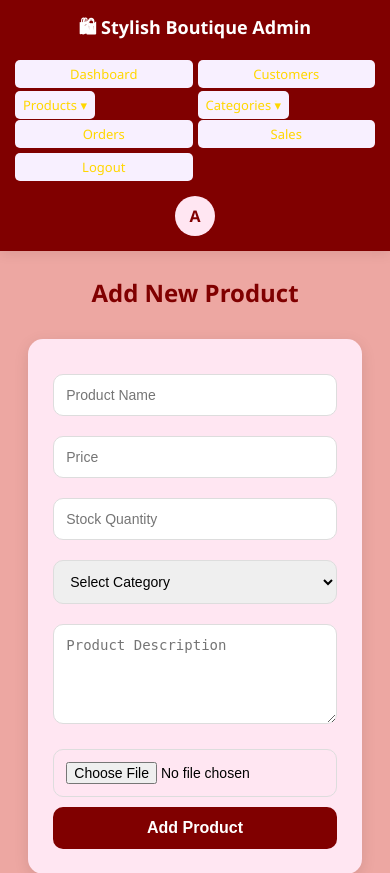
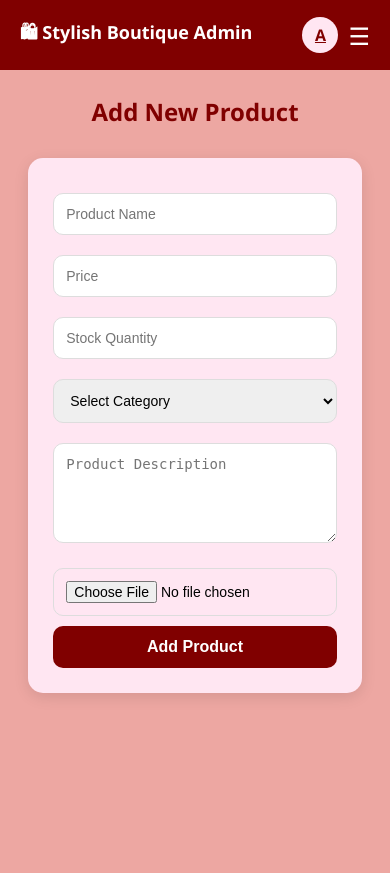
Before and after one commit to saniaamalik/boutique_store, a PHP site: page /admin/add_product.php in a window 390 px wide. Shown: the top 873 px of the page. After the commit the page ends 697 px from the top, so only its background shows below. Run offline with PHP 8.4, Linux system fonts and the light colour scheme; a user stored in the database is signed in; data comes from the database, SQL or seed files in the repository.

Commit message:
change code

```diff
--- a/admin/navbar.php
+++ b/admin/navbar.php
@@ -3,49 +3,45 @@ if (!isset($_SESSION)) {
     session_start();
 }
 
-/* 🔐 SAFETY CHECK */
 $email = $_SESSION['email'] ?? 'A';
 $firstLetter = strtoupper(substr($email, 0, 1));
 ?>
 
 <style>
-/* ===== NAVBAR BASE ===== */
+/* ===== NAVBAR ===== */
 .navbar {
-    min-height: 80px; /* Fixed height ki jagah min-height use ki hai */
+    height: 70px;
     background: #800000;
     display: flex;
+    align-items: center;
     justify-content: space-between;
-    align-items: center;
-    padding: 10px 30px;
-    box-shadow: 0 3px 12px rgba(0,0,0,0.08);
-    flex-wrap: wrap; /* Taake mobile par items niche aa saken */
+    padding: 0 20px;
+    position: relative;
 }
 
+/* LOGO */
 .logo {
-    font-size: 20px;
+    color: white;
+    font-size: 18px;
     font-weight: bold;
-    color: white;
 }
 
+/* CENTER MENU (ABSOLUTE CENTER FIX) */
 .menu {
+    position: absolute;
+    left: 50%;
+    transform: translateX(-50%);
     display: flex;
-    gap: 15px;
+    gap: 20px;
     align-items: center;
-    color: #ffd700;
 }
 
+/* LINKS */
 .menu a {
     text-decoration: none;
     color: #ffd700;
-    border-bottom-color: #ffd700;
-    font-weight: 500;
-    padding: 8px 10px;
     font-size: 14px;
-    transition: 0.3s;
-}
-
-.menu a:hover {
-    color: #ffd700;
+    padding: 6px 8px;
 }
 
 /* DROPDOWN */
@@ -56,14 +52,11 @@ $firstLetter = strtoupper(substr($email, 0, 1));
 .dropdown {
     position: absolute;
     top: 100%;
-    left: 0;
+    right: 0;
     background: #800000;
-    color: #ffd700;
-    box-shadow: 0 5px 15px rgba(0,0,0,0.15);
-    border-radius: 8px;
     min-width: 160px;
     display: none;
-    z-index: 999;
+    border-radius: 6px;
 }
 
 .menu-item:hover .dropdown {
@@ -73,19 +66,24 @@ $firstLetter = strtoupper(substr($email, 0, 1));
 .dropdown a {
     display: block;
     padding: 10px;
-    border-bottom: 1px solid rgba(255,255,255,0.2);
     color: white;
-    text-decoration: none;
 }
 
 .dropdown a:hover {
     background: rgba(255,255,255,0.1);
 }
 
+/* RIGHT */
+.right-section {
+    display: flex;
+    align-items: center;
+    gap: 10px;
+}
+
 /* PROFILE */
 .profile {
-    width: 40px;
-    height: 40px;
+    width: 36px;
+    height: 36px;
     border-radius: 50%;
     background: #ffe6f2;
     color: #800000;
@@ -93,81 +91,73 @@ $firstLetter = strtoupper(substr($email, 0, 1));
     justify-content: center;
     align-items: center;
     font-weight: bold;
-    text-decoration: none;
-    transition: 0.3s;
 }
 
-.profile:hover {
-    background: #ffccdd;
-    transform: scale(1.1);
+/* HAMBURGER */
+.menu-toggle {
+    display: none;
+    font-size: 24px;
+    color: white;
+    cursor: pointer;
 }
 
-/* ===================================================
-   ⭐ MEDIA QUERIES (RESPONSIVE FIX)
-   =================================================== */
+/* ================= MOBILE ================= */
+@media (max-width: 768px) {
 
-/* Jab screen 992px se choti ho (Tablets/Large Phones) */
-@media (max-width: 992px) {
-    .navbar {
-        flex-direction: column; /* Logo, Menu aur Profile vertical ho jayenge */
-        padding: 15px;
+    .menu-toggle {
+        display: block;
     }
 
-    .logo {
-        margin-bottom: 15px;
+    /* HIDE CENTER MENU */
+    .menu {
+        position: absolute;
+        top: 70px;
+        left: 50%;
+        transform: translateX(-50%);
+        width: 90%;
+        background: #800000;
+        flex-direction: column;
+        display: none;
+        border-radius: 10px;
+        padding: 10px 0;
+        text-align: center;
     }
 
-    .menu {
-        justify-content: center;
-        flex-wrap: wrap; /* Links multiple lines mein aa saken ge */
-        margin-bottom: 15px;
+    .menu.active {
+        display: flex;
+    }
+
+    .menu a {
+        width: 100%;
+        padding: 12px;
+    }
+
+    /* MOBILE DROPDOWN */
+    .dropdown {
+        position: static;
+        display: none;
         width: 100%;
     }
 
-    .menu a {
-        font-size: 13px;
-        padding: 5px 8px;
-    }
-
-    /* Mobile par dropdown position theek karne ke liye */
-    .dropdown {
-        position: static;
-        box-shadow: none;
-        border: 1px solid #ffe6f2;
-        width: 100%;
-    }
-}
-
-/* Jab screen 480px se choti ho (Small Mobile) */
-@media (max-width: 480px) {
-    .menu {
-        display: grid;
-        grid-template-columns: 1fr 1fr; /* 2 columns ka grid ban jayega */
-        gap: 5px;
-    }
-
-    .menu a {
-        text-align: center;
-        background: #f8f0ff;
-        border-radius: 5px;
-    }
-
-    .logo {
-        font-size: 18px;
+    .menu-item.active .dropdown {
+        display: block;
     }
 }
 </style>
 
 <div class="navbar">
 
+    <!-- LEFT -->
     <div class="logo">🛍 Stylish Boutique Admin</div>
 
-    <div class="menu">
+    <!-- CENTER MENU -->
+    <div class="menu" id="menu">
+
         <a href="admin_dashboard.php">Dashboard</a>
         <a href="manage_users.php">Customers</a>
 
         <div class="menu-item">
-            <a href="#">Products ▾</a>
+            <a href="#" onclick="toggleDropdown(event, this)">Products ▾</a>
             <div class="dropdown">
                 <a href="add_product.php">Add Product</a>
                 <a href="manage_products.php">View Products</a>
@@ -175,7 +165,7 @@ $firstLetter = strtoupper(substr($email, 0, 1));
         </div>
 
         <div class="menu-item">
-            <a href="#">Categories ▾</a>
+            <a href="#" onclick="toggleDropdown(event, this)">Categories ▾</a>
             <div class="dropdown">
                 <a href="add_category.php">Add Category</a>
                 <a href="manage_categories.php">View Categories</a>
@@ -185,10 +175,31 @@ $firstLetter = strtoupper(substr($email, 0, 1));
         <a href="manage_orders.php">Orders</a>
         <a href="sales.php">Sales</a>
         <a href="logout.php">Logout</a>
+
     </div>
 
-    <a href="admin_profile.php" class="profile">
-        <?= htmlspecialchars($firstLetter); ?>
-    </a>
+    <!-- RIGHT -->
+    <div class="right-section">
+
+        <a href="admin_profile.php" class="profile">
+            <?= htmlspecialchars($firstLetter); ?>
+        </a>
+
+        <div class="menu-toggle" onclick="toggleMenu()">☰</div>
+
+    </div>
 
 </div>
+
+<script>
+function toggleMenu() {
+    document.getElementById("menu").classList.toggle("active");
+}
+
+function toggleDropdown(e, el) {
+    if (window.innerWidth <= 768) {
+        e.preventDefault();
+        el.parentElement.classList.toggle("active");
+    }
+}
+</script>
```
